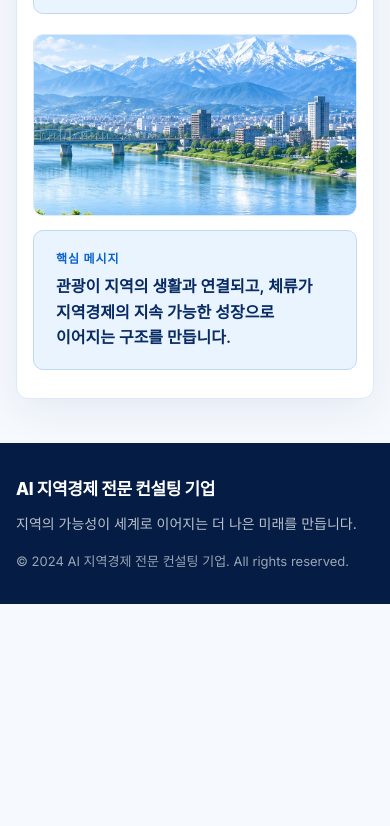
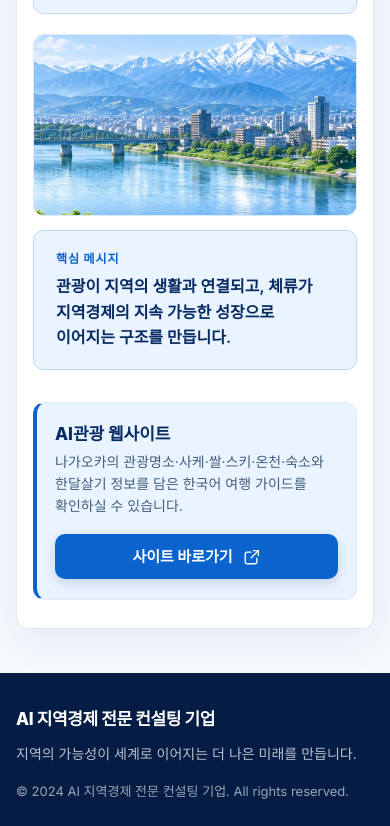
Before and after one commit to isy-code/ai-regional-revitalization, a plain HTML site: page tourism.html in a window 390 px wide. Shown: the part 11174-12000 px from the top of the page. Before the commit the page ends 11778 px from the top, so only its background shows below. Drawn offline with Linux system fonts and the light colour scheme; a web font is replaced by a local one.

Commit message:
feat: AI스마트팜·AI관광 하단에 관련 웹사이트 링크 버튼 추가
각 페이지 본문 마지막에 해당 사업의 별도 웹사이트로 연결하는 CTA 배너를 넣었다.

- AI스마트팜 → https://visioninside-smartfarm-site.vercel.app/
- AI관광 → https://nagaoka-tour-guide.vercel.app/

구현 내용:

- .btn / .link-cta 컴포넌트를 components.css 에 추가했다. 배너는 페이지 강조색
  (--accent)을 따르므로 스마트팜은 green, 관광은 blue 로 표시된다.
- 외부 링크 아이콘 i-external 을 스프라이트에 추가하고 6개 HTML 에 재주입했다.
- 새 창으로 열리므로 rel="noopener noreferrer" 를 지정하고, 스크린리더용으로
  "(새 창에서 열림)" 을 sr-only 로 덧붙였다.
- 모바일에서는 세로 스택 + 버튼 full width 로 전환한다.
- 375/768/1024/1440 가로 overflow 없음 확인.

Co-Authored-By: Claude Opus 5 <noreply@anthropic.com>

```diff
--- a/assets/css/components.css
+++ b/assets/css/components.css
@@ -1169,6 +1169,77 @@
 }
 
 /* --------------------------------------------------------------------------
+   Button
+   -------------------------------------------------------------------------- */
+
+.btn {
+  display: inline-flex;
+  align-items: center;
+  justify-content: center;
+  gap: 10px;
+  padding: 14px 26px;
+  border-radius: 10px;
+  font-size: 16px;
+  font-weight: 700;
+  line-height: 1.3;
+  white-space: nowrap;
+  transition: background-color 180ms ease, transform 180ms ease, box-shadow 180ms ease;
+}
+
+.btn svg {
+  width: 18px;
+  height: 18px;
+  flex: none;
+}
+
+.btn--primary {
+  background: var(--accent);
+  color: #fff;
+  box-shadow: 0 4px 12px rgba(8, 43, 100, 0.16);
+}
+
+.btn--primary:hover {
+  background: var(--navy);
+  transform: translateY(-2px);
+  box-shadow: var(--shadow-card-hover);
+}
+
+/* --------------------------------------------------------------------------
+   Link CTA — 외부 관련 웹사이트로 연결하는 하단 배너
+   -------------------------------------------------------------------------- */
+
+.link-cta {
+  display: flex;
+  align-items: center;
+  justify-content: space-between;
+  gap: 20px 28px;
+  flex-wrap: wrap;
+  padding: 26px 30px;
+  border-radius: var(--radius-panel);
+  background: var(--accent-soft);
+  border: 1px solid var(--border-soft);
+  border-left: 4px solid var(--accent);
+}
+
+.link-cta__copy {
+  flex: 1 1 320px;
+}
+
+.link-cta__title {
+  font-size: 20px;
+  font-weight: 800;
+  line-height: 1.4;
+  color: var(--navy);
+}
+
+.link-cta__text {
+  margin-top: 4px;
+  font-size: 15px;
+  line-height: 1.6;
+  color: var(--text-secondary);
+}
+
+/* --------------------------------------------------------------------------
    Utility
    -------------------------------------------------------------------------- */
 
--- a/assets/css/responsive.css
+++ b/assets/css/responsive.css
@@ -606,6 +606,25 @@
     text-align: left;
   }
 
+  .link-cta {
+    padding: 20px 18px;
+    gap: 16px;
+  }
+
+  .link-cta__title {
+    font-size: 17px;
+  }
+
+  .link-cta__text {
+    font-size: 14px;
+  }
+
+  .link-cta .btn {
+    width: 100%;
+    padding: 13px 20px;
+    font-size: 15px;
+  }
+
   .site-footer__inner {
     flex-direction: column;
     align-items: flex-start;
--- a/tourism.html
+++ b/tourism.html
@@ -95,6 +95,7 @@
 <symbol id="i-mountain" viewBox="0 0 24 24"><path d="M2 20 9 6.5 13 14l2.5-4L22 20z"/></symbol>
 <symbol id="i-sun" viewBox="0 0 24 24"><circle cx="12" cy="12" r="4.2"/><path d="M12 2v2.5M12 19.5V22M4.2 4.2l1.8 1.8M18 18l1.8 1.8M2 12h2.5M19.5 12H22M4.2 19.8 6 18M18 6l1.8-1.8"/></symbol>
 <symbol id="i-zap" viewBox="0 0 24 24"><path d="M13.5 2.5 4 14h7l-.5 7.5L20 10h-7z"/></symbol>
+<symbol id="i-external" viewBox="0 0 24 24"><path d="M14 3.5h6.5V10"/><path d="M20.5 3.5 11 13"/><path d="M18.5 13.5v5a2.5 2.5 0 0 1-2.5 2.5H5.5A2.5 2.5 0 0 1 3 18.5V8a2.5 2.5 0 0 1 2.5-2.5h5"/></symbol>
 </svg>
 <!--@ICONS@END-->
 
@@ -485,6 +486,21 @@
           </div>
         </section>
 
+        <!-- 관련 웹사이트 연결 -->
+        <section class="section" aria-labelledby="sec-site">
+          <div class="link-cta">
+            <div class="link-cta__copy">
+              <h2 class="link-cta__title" id="sec-site">AI관광 웹사이트</h2>
+              <p class="link-cta__text">나가오카의 관광명소·사케·쌀·스키·온천·숙소와 한달살기 정보를 담은 한국어 여행 가이드를 확인하실 수 있습니다.</p>
+            </div>
+            <a class="btn btn--primary" href="https://nagaoka-tour-guide.vercel.app/" target="_blank" rel="noopener noreferrer">
+              사이트 바로가기
+              <svg aria-hidden="true"><use href="#i-external"></use></svg>
+              <span class="sr-only">(새 창에서 열림)</span>
+            </a>
+          </div>
+        </section>
+
       </div>
     </div>
   </div>
```
Also changed, not shown: cases.html (+1 -0 lines), contact.html (+1 -0 lines), index.html (+1 -0 lines), parking.html (+1 -0 lines), smartfarm.html (+16 -0 lines), assets/icons/icons.svg.
